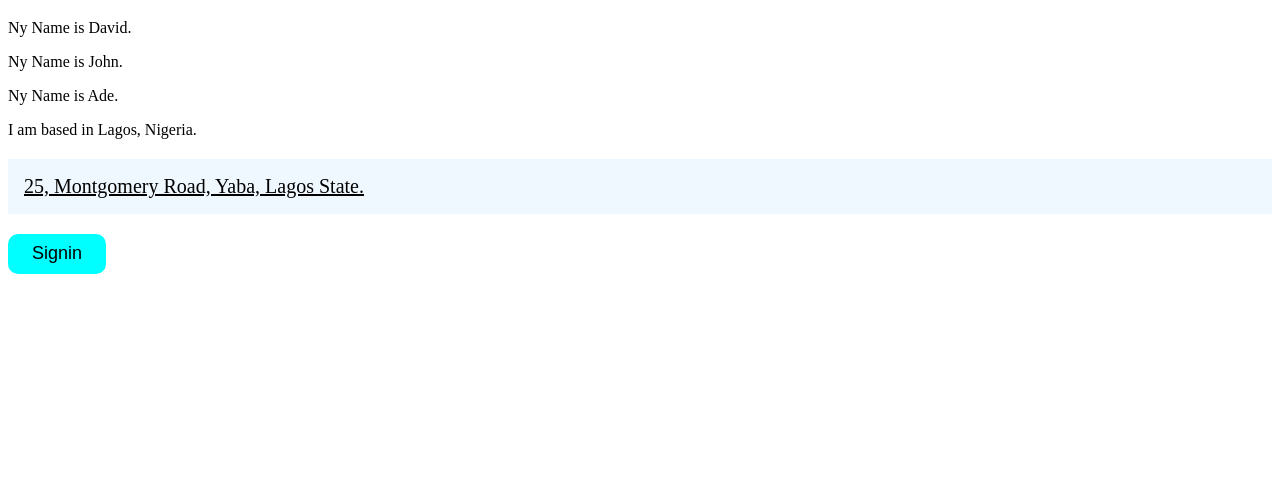
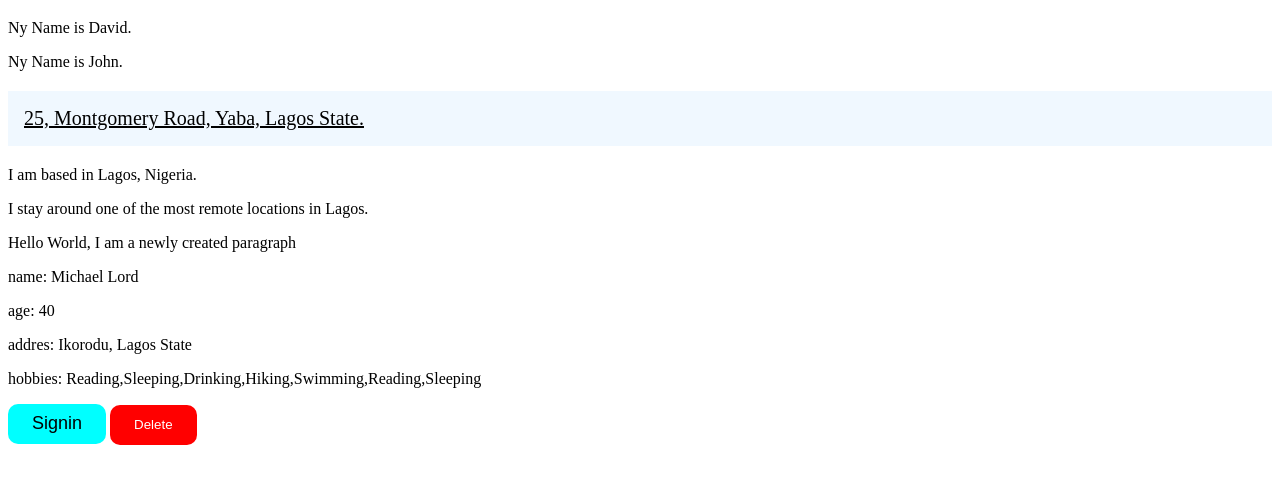
Before and after one commit to Young-Einstein10/online-js-class, a plain HTML site: page index.html in a window 1280 px wide. Shown: the part 61-544 px from the top of the page. Drawn offline with Linux system fonts and the light colour scheme.

Commit message:
Learning DOM

```diff
--- a/dom.js
+++ b/dom.js
@@ -12,7 +12,7 @@ Benefits of using the Javascript DOM
 - getElementById
 - getElementByClassName
 - getElementByTagName
-- querySelecetor
+- querySelector
 - querySelectorAll
 */
 
@@ -20,10 +20,10 @@ Benefits of using the Javascript DOM
 const locationEl = document.getElementById("location");
 
 // Selecting an element with a class: use getElementByClassName
-const wrapper = document.getElementsByClassName("wrapper");
+const wrapper = document.querySelector(".wrapper");
 
 // Selecting an element with either a classname, id or attribute
-const address = document.querySelector(".wrapper .address");
+const address = document.querySelector(".wrapper p:nth-child(3)");
 
 const title = document.querySelector(".title");
 const loginBtn = document.querySelector(".login-btn");
@@ -54,3 +54,60 @@ loginBtn.textContent = "Signin";
 // Changing Content
 
 loginBtn.textContent = "Signin";
+
+// Creating Elements in the DOM (Let's create a Paragraph Element)
+let newPara = document.createElement("p");
+newPara.textContent = "Hello World, I am a newly created paragraph";
+newPara.className = "text-blue";
+wrapper.append(newPara);
+// wrapper.insertAdjacentElement("afterbegin", newPara);
+
+// Create a Delete Button and Append to the DOM
+let deleteBtn = document.createElement("button");
+deleteBtn.textContent = "Delete";
+deleteBtn.className = "delete-btn";
+deleteBtn.onclick = function () {
+  console.log("Hello World");
+  // newPara.remove();
+  wrapper.removeChild(address);
+};
+
+document.body.appendChild(deleteBtn);
+
+// Displaying a list of items on our webpage
+const hobbies = [
+  "Reading",
+  "Sleeping",
+  "Drinking",
+  "Hiking",
+  "Swimming",
+  "Reading",
+  "Sleeping",
+];
+
+function displayItem(item) {
+  const newElement = document.createElement("p");
+  newElement.textContent = item;
+  newElement.className = "list-item";
+  wrapper.append(newElement);
+}
+
+// for (let i = 0; i < hobbies.length; i++) {
+//   const hobby = hobbies[i];
+
+//   displayItem(hobby);
+// }
+
+// Displaying Object Properties  on our webpage
+const details = {
+  name: "Michael Lord",
+  age: 40,
+  addres: "Ikorodu, Lagos State",
+  hobbies: hobbies,
+};
+
+for (const key in details) {
+  const value = details[key];
+
+  displayItem(`${key}: ${value}`);
+}
--- a/index.html
+++ b/index.html
@@ -5,6 +5,7 @@
     <meta http-equiv="X-UA-Compatible" content="IE=edge" />
     <meta name="viewport" content="width=device-width, initial-scale=1.0" />
     <title>Learnign Javascript</title>
+    <link rel="stylesheet" href="styles.css" />
   </head>
   <body>
     <h1 class="title">Hello World</h1>
--- a/styles.css
+++ b/styles.css
@@ -0,0 +1,15 @@
+.text-red {
+  color: red;
+  font-size: 18px;
+  text-decoration: underline;
+}
+
+.delete-btn {
+  background-color: red;
+  color: white;
+  border: 0;
+  border-radius: 10px;
+  padding: 0 1.5rem;
+  height: 40px;
+  cursor: pointer;
+}
```
Also changed, not shown: exercises.js (renamed from assignment.js, +29 -0 lines), main.html (added, +14 -0 lines), main.js (added, +8 -0 lines).
